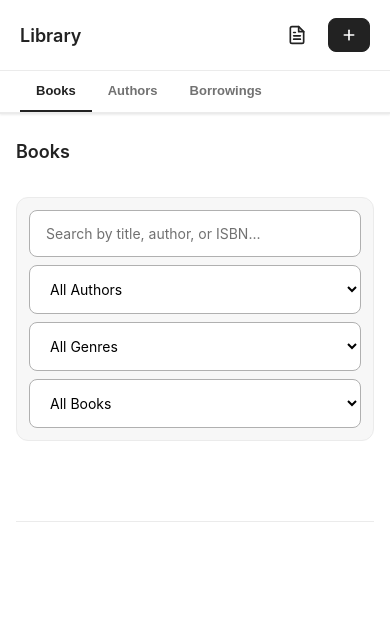
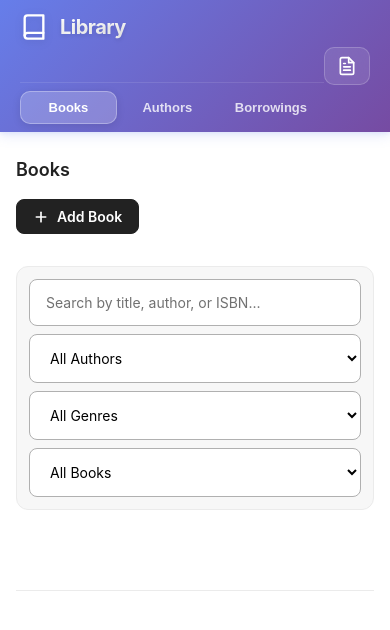
Before and after one commit to samirspatel/nestjs-api-demo, a website: page public/index.html in a window 390 px wide. Drawn offline with Linux system fonts and the light colour scheme; no server answers.

Commit message:
Refactor header layout and styles for improved aesthetics and functionality. Remove dynamic add button logic from JavaScript and replace it with static buttons in HTML for 'Add Book' and 'Add Author'. Update CSS for a modern gradient header and enhance tab button styles for better user experience.

```diff
--- a/public/app.js
+++ b/public/app.js
@@ -16,11 +16,6 @@ document.addEventListener('DOMContentLoaded', () => {
   setupTabs();
   setupFormHandlers();
   loadInitialData();
-  // Show the add button for the initial active tab (books)
-  const headerAddBtn = document.getElementById('header-add-btn');
-  const headerAddText = document.getElementById('header-add-text');
-  headerAddBtn.style.display = 'flex';
-  headerAddText.textContent = 'Add Book';
 });
 
 // Tab switching
@@ -47,20 +42,6 @@ function switchTab(tabName) {
   });
   document.getElementById(`${tabName}-tab`).classList.add('active');
 
-  // Update header add button based on active tab
-  const headerAddBtn = document.getElementById('header-add-btn');
-  const headerAddText = document.getElementById('header-add-text');
-
-  if (tabName === 'books') {
-    headerAddBtn.style.display = 'flex';
-    headerAddText.textContent = 'Add Book';
-  } else if (tabName === 'authors') {
-    headerAddBtn.style.display = 'flex';
-    headerAddText.textContent = 'Add Author';
-  } else {
-    headerAddBtn.style.display = 'none';
-  }
-
   // Load data for the tab
   if (tabName === 'books') {
     loadBooks();
@@ -68,15 +49,6 @@ function switchTab(tabName) {
     loadAuthors();
   } else if (tabName === 'borrowings') {
     loadBorrowings();
-  }
-}
-
-function handleHeaderAddClick() {
-  const activeTab = document.querySelector('.tab-btn.active')?.dataset.tab;
-  if (activeTab === 'books') {
-    showBookForm();
-  } else if (activeTab === 'authors') {
-    showAuthorForm();
   }
 }
 
--- a/public/index.html
+++ b/public/index.html
@@ -10,7 +10,20 @@
     <div class="container">
         <header>
             <div class="header-top">
-                <h1>Library</h1>
+                <div class="header-left">
+                    <div class="logo">
+                        <svg width="32" height="32" viewBox="0 0 24 24" fill="none" stroke="currentColor" stroke-width="2" stroke-linecap="round" stroke-linejoin="round">
+                            <path d="M4 19.5A2.5 2.5 0 0 1 6.5 17H20"></path>
+                            <path d="M6.5 2H20v20H6.5A2.5 2.5 0 0 1 4 19.5v-15A2.5 2.5 0 0 1 6.5 2z"></path>
+                        </svg>
+                        <h1>Library</h1>
+                    </div>
+                    <nav class="tabs">
+                        <button class="tab-btn active" data-tab="books">Books</button>
+                        <button class="tab-btn" data-tab="authors">Authors</button>
+                        <button class="tab-btn" data-tab="borrowings">Borrowings</button>
+                    </nav>
+                </div>
                 <div class="header-actions">
                     <a href="/api" target="_blank" class="header-link" title="API Documentation">
                         <svg width="20" height="20" viewBox="0 0 24 24" fill="none" stroke="currentColor" stroke-width="2" stroke-linecap="round" stroke-linejoin="round">
@@ -22,20 +35,8 @@
                         </svg>
                         <span>API Docs</span>
                     </a>
-                    <button class="btn btn-primary header-add-btn" id="header-add-btn" onclick="handleHeaderAddClick()" style="display: none;">
-                        <svg width="16" height="16" viewBox="0 0 24 24" fill="none" stroke="currentColor" stroke-width="2.5" stroke-linecap="round" stroke-linejoin="round">
-                            <line x1="12" y1="5" x2="12" y2="19"></line>
-                            <line x1="5" y1="12" x2="19" y2="12"></line>
-                        </svg>
-                        <span id="header-add-text">Add</span>
-                    </button>
                 </div>
             </div>
-            <nav class="tabs">
-                <button class="tab-btn active" data-tab="books">Books</button>
-                <button class="tab-btn" data-tab="authors">Authors</button>
-                <button class="tab-btn" data-tab="borrowings">Borrowings</button>
-            </nav>
         </header>
 
         <main>
@@ -43,6 +44,13 @@
             <section id="books-tab" class="tab-content active">
                 <div class="section-header">
                     <h2>Books</h2>
+                    <button class="btn btn-primary" onclick="showBookForm()">
+                        <svg width="16" height="16" viewBox="0 0 24 24" fill="none" stroke="currentColor" stroke-width="2.5" stroke-linecap="round" stroke-linejoin="round">
+                            <line x1="12" y1="5" x2="12" y2="19"></line>
+                            <line x1="5" y1="12" x2="19" y2="12"></line>
+                        </svg>
+                        <span>Add Book</span>
+                    </button>
                 </div>
 
                 <div class="filters">
@@ -68,6 +76,13 @@
             <section id="authors-tab" class="tab-content">
                 <div class="section-header">
                     <h2>Authors</h2>
+                    <button class="btn btn-primary" onclick="showAuthorForm()">
+                        <svg width="16" height="16" viewBox="0 0 24 24" fill="none" stroke="currentColor" stroke-width="2.5" stroke-linecap="round" stroke-linejoin="round">
+                            <line x1="12" y1="5" x2="12" y2="19"></line>
+                            <line x1="5" y1="12" x2="19" y2="12"></line>
+                        </svg>
+                        <span>Add Author</span>
+                    </button>
                 </div>
 
                 <div class="filters">
--- a/public/styles.css
+++ b/public/styles.css
@@ -19,34 +19,66 @@ body {
 }
 
 header {
-    background: #ffffff;
-    border-bottom: 1px solid #ebebeb;
+    background: linear-gradient(135deg, #667eea 0%, #764ba2 100%);
+    border-bottom: none;
     padding: 0;
     position: sticky;
     top: 0;
     z-index: 100;
-    box-shadow: 0 1px 2px rgba(0, 0, 0, 0.08);
+    box-shadow: 0 4px 12px rgba(102, 126, 234, 0.15), 0 2px 4px rgba(102, 126, 234, 0.1);
 }
 
 .header-top {
     display: flex;
     justify-content: space-between;
     align-items: center;
-    padding: 20px 40px;
-    border-bottom: 1px solid #ebebeb;
+    padding: 0 40px;
+    min-height: 72px;
+}
+
+.header-left {
+    display: flex;
+    align-items: center;
+    gap: 40px;
+    flex: 1;
+}
+
+.logo {
+    display: flex;
+    align-items: center;
+    gap: 12px;
+    padding: 16px 0;
+}
+
+.logo svg {
+    color: #ffffff;
+    flex-shrink: 0;
+    filter: drop-shadow(0 2px 4px rgba(0, 0, 0, 0.1));
 }
 
 header h1 {
-    font-size: 22px;
-    font-weight: 600;
-    color: #222222;
+    font-size: 24px;
+    font-weight: 700;
+    background: linear-gradient(135deg, #ffffff 0%, #f0f0f0 100%);
+    -webkit-background-clip: text;
+    -webkit-text-fill-color: transparent;
+    background-clip: text;
     margin: 0;
+    letter-spacing: -0.5px;
+    text-shadow: 0 2px 4px rgba(0, 0, 0, 0.1);
+}
+
+.logo:hover h1 {
+    background: linear-gradient(135deg, #ffffff 0%, #e0e0e0 100%);
+    -webkit-background-clip: text;
+    -webkit-text-fill-color: transparent;
+    background-clip: text;
 }
 
 .header-actions {
     display: flex;
     align-items: center;
-    gap: 16px;
+    gap: 12px;
 }
 
 .header-link {
@@ -54,65 +86,60 @@ header h1 {
     align-items: center;
     gap: 8px;
     padding: 10px 16px;
-    color: #222222;
+    color: #ffffff;
     text-decoration: none;
-    border-radius: 8px;
+    border-radius: 10px;
     font-size: 14px;
     font-weight: 600;
     transition: all 0.2s ease;
-    border: 1px solid transparent;
+    border: 1px solid rgba(255, 255, 255, 0.2);
+    background: rgba(255, 255, 255, 0.1);
+    backdrop-filter: blur(10px);
 }
 
 .header-link:hover {
-    background: #f7f7f7;
-    border-color: #ebebeb;
+    background: rgba(255, 255, 255, 0.2);
+    border-color: rgba(255, 255, 255, 0.3);
+    transform: translateY(-1px);
+    box-shadow: 0 4px 8px rgba(0, 0, 0, 0.1);
 }
 
 .header-link svg {
     flex-shrink: 0;
 }
 
-.header-add-btn {
-    display: flex;
-    align-items: center;
-    gap: 6px;
-    padding: 10px 16px;
-}
-
-.header-add-btn svg {
-    flex-shrink: 0;
-}
 
 .tabs {
     display: flex;
-    gap: 0;
-    padding: 0 40px;
-    border-bottom: 1px solid #ebebeb;
+    gap: 4px;
+    align-items: center;
 }
 
 .tab-btn {
-    padding: 16px 24px;
+    padding: 10px 20px;
     background: transparent;
     border: none;
-    color: #717171;
-    border-radius: 0;
+    color: rgba(255, 255, 255, 0.8);
+    border-radius: 10px;
     cursor: pointer;
     font-size: 14px;
     font-weight: 600;
-    transition: all 0.2s;
+    transition: all 0.2s ease;
     position: relative;
-    border-bottom: 2px solid transparent;
+    border: 1px solid transparent;
 }
 
 .tab-btn:hover {
-    color: #222222;
-    background: #f7f7f7;
+    color: #ffffff;
+    background: rgba(255, 255, 255, 0.1);
+    border-color: rgba(255, 255, 255, 0.2);
 }
 
 .tab-btn.active {
-    color: #222222;
-    border-bottom-color: #222222;
-    background: transparent;
+    color: #ffffff;
+    background: rgba(255, 255, 255, 0.2);
+    border-color: rgba(255, 255, 255, 0.3);
+    box-shadow: 0 2px 8px rgba(0, 0, 0, 0.1);
 }
 
 main {
@@ -140,6 +167,16 @@ main {
     font-size: 22px;
     font-weight: 600;
     color: #222222;
+}
+
+.section-header .btn {
+    display: inline-flex;
+    align-items: center;
+    gap: 8px;
+}
+
+.section-header .btn svg {
+    flex-shrink: 0;
 }
 
 .filters {
@@ -915,14 +952,45 @@ main {
     }
 
     .header-top {
-        padding: 16px 20px;
+        padding: 0 20px;
+        min-height: 64px;
         flex-wrap: wrap;
-        gap: 12px;
+    }
+
+    .header-left {
+        gap: 20px;
+        flex-wrap: wrap;
+    }
+
+    .logo {
+        padding: 12px 0;
+    }
+
+    .logo svg {
+        width: 28px;
+        height: 28px;
     }
 
     header h1 {
-        font-size: 18px;
+        font-size: 20px;
     }
+
+    .tabs {
+        gap: 2px;
+        order: 3;
+        width: 100%;
+        margin-top: 8px;
+        padding-bottom: 8px;
+        border-top: 1px solid rgba(255, 255, 255, 0.1);
+        padding-top: 8px;
+    }
+
+    .tab-btn {
+        padding: 8px 16px;
+        font-size: 13px;
+        flex: 1;
+    }
+
 
     .header-actions {
         gap: 8px;
@@ -937,23 +1005,6 @@ main {
         display: none;
     }
 
-    .header-add-btn {
-        padding: 8px 12px;
-        font-size: 13px;
-    }
-
-    .header-add-btn span {
-        display: none;
-    }
-
-    .tabs {
-        padding: 0 20px;
-    }
-
-    .tab-btn {
-        padding: 12px 16px;
-        font-size: 13px;
-    }
 
     .section-header {
         flex-direction: column;
```
